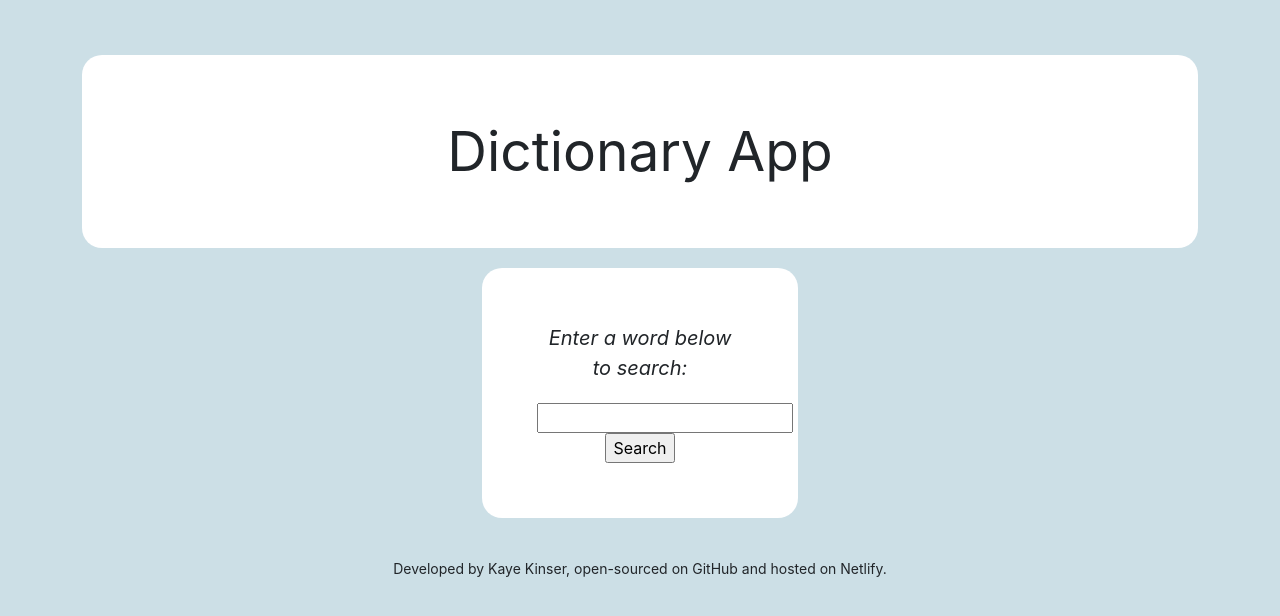
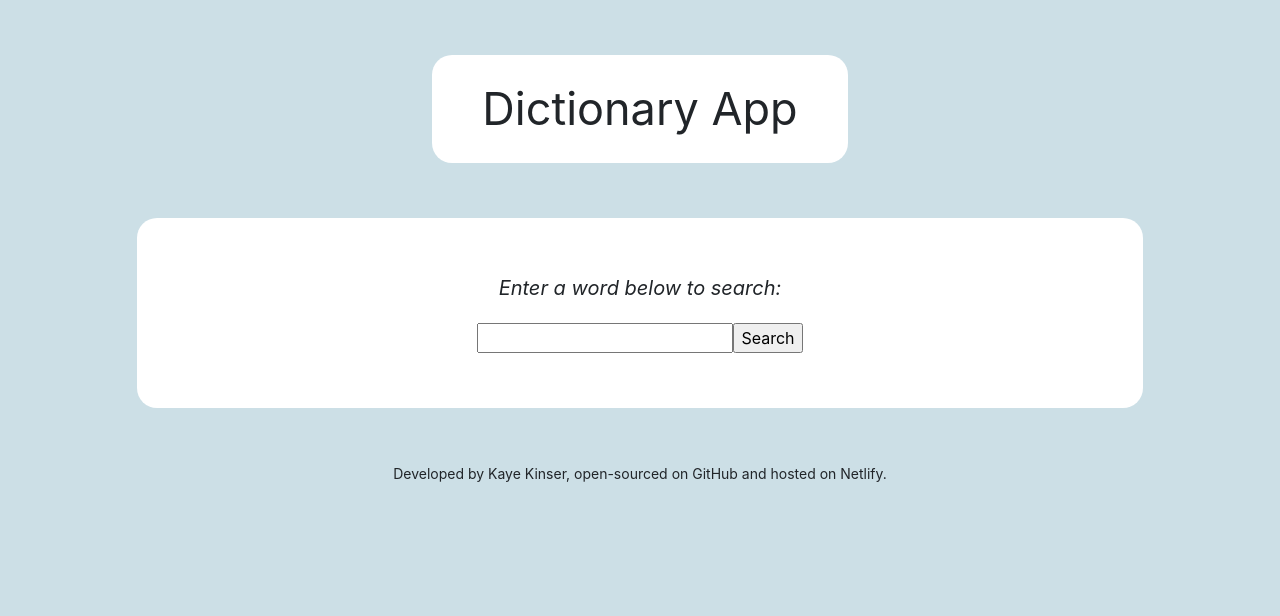
Before and after one commit to KayeBK/dictionary-react, a React (Create React App) app: page / in a window 1280 px wide. Shown: the top 616 px of the page. Built offline with nearby package versions, Linux system fonts and the light colour scheme; no server answers.

Commit message:
Styling and added a default keyword to load on launch

```diff
--- a/src/App.css
+++ b/src/App.css
@@ -1,10 +1,10 @@
 .App-header {
   background: #fff;
   text-align: center;
-  font-size: 55px;
-  margin-top: 55px;
-  padding: 55px;
+  font-size: 45px;
   border-radius: 20px;
+  margin: 55px 350px;
+  padding: 20px;
 }
 
 .App-footer {
@@ -13,12 +13,12 @@
   margin-top: 40px;
 }
 
-.Dictionary-container {
+.Dictionary section {
   background: #fff;
   text-align: center;
-  margin: 20px 400px;
   padding: 55px;
   border-radius: 20px;
+  margin: 55px;
 }
 
 .Dictionary-description {
@@ -27,17 +27,7 @@
   margin-bottom: 20px;
 }
 
-.word-container {
-  background: #fff;
-  padding: 55px;
-  border-radius: 20px;
-  margin: 20px 450px;
-  text-align: center;
+.Synonyms li {
+  list-style: none;
+  display: inline;
 }
-
-.Meaning {
-  background: #fff;
-  border-radius: 20px;
-  padding: 25px;
-  margin-bottom: 15px;
-}
--- a/src/App.js
+++ b/src/App.js
@@ -8,7 +8,7 @@ export default function App() {
       <div className="container">
       <header className="App-header">Dictionary App</header>
       <main>
-        <Dictionary />
+        <Dictionary defaultKeyword="forest" />
       </main>
       <footer className="App-footer">Developed by Kaye Kinser, open-sourced on GitHub and hosted on Netlify.</footer>
       </div>
--- a/src/Dictionary.js
+++ b/src/Dictionary.js
@@ -2,36 +2,51 @@ import React, { useState } from "react";
 import axios from "axios";
 import SearchResults from "./SearchResults"
 
-export default function Dictionary() {
-    let [keyword, setKeyword] = useState("");
+export default function Dictionary(props) {
+    let [keyword, setKeyword] = useState(props.defaultKeyword);
     let [results, setResults] = useState(null);
+    let [loaded, setLoaded] = useState(false);
 
     function handleResponse(response) {
         setResults(response.data);
     }
 
-    function search(event) {
-        event.preventDefault();
-
+    function search() {
         let apiKey = `0e89d84fo638t41edd00d5b9415a6a37`
         let apiUrl = `https://api.shecodes.io/dictionary/v1/define?word=${keyword}&key=${apiKey}`;
         axios.get(apiUrl).then(handleResponse);
+    }
+
+    function handleSubmit(event) {
+        event.preventDefault();
+        search();
     }
 
     function handleKeywordChange(event) {
         setKeyword(event.target.value);
     }
 
+    function load() {
+    setLoaded(true);
+    search();
+    }
+
+if (loaded) {
     return (
         <div className="Dictionary">
-            <div className="Dictionary-container">
+            <section>
             <div className="Dictionary-description">Enter a word below to search:</div>
-            <form onSubmit={search}>
+            <form onSubmit={handleSubmit}>
                 <input type="search" onChange={handleKeywordChange} />
                 <input type="submit" value="Search" />
             </form>
-            </div>
+            </section>
             <SearchResults data={results} />
         </div>
     );
+} else {
+    load();
+    return "Loading...";
 }
+
+}
--- a/src/SearchResults.js
+++ b/src/SearchResults.js
@@ -5,22 +5,22 @@ export default function SearchResults(props) {
     if (props.data) {
         return (
             <div className="SearchResults">
-                <div className="word-container">
+                <section>
                 <h2 className="SearchResults-word">{props.data.word}</h2>
                 <em className="SearchResults-phonetic">{props.data.phonetic}</em>
-                </div>
+                </section>
                 <div className="row">
                 {props.data.meanings.map(function(meaning, index) {
                     return (
-                    <div className="col-3">
+                    <section className="col-3">
                     <div key={index}>
                         <Meaning meaning={meaning} />
                     </div>
-                    </div>
+                    </section>
                     );
                 })}
                 </div>
-                </div>
+            </div>
             );
     } else {
         return null;
```
